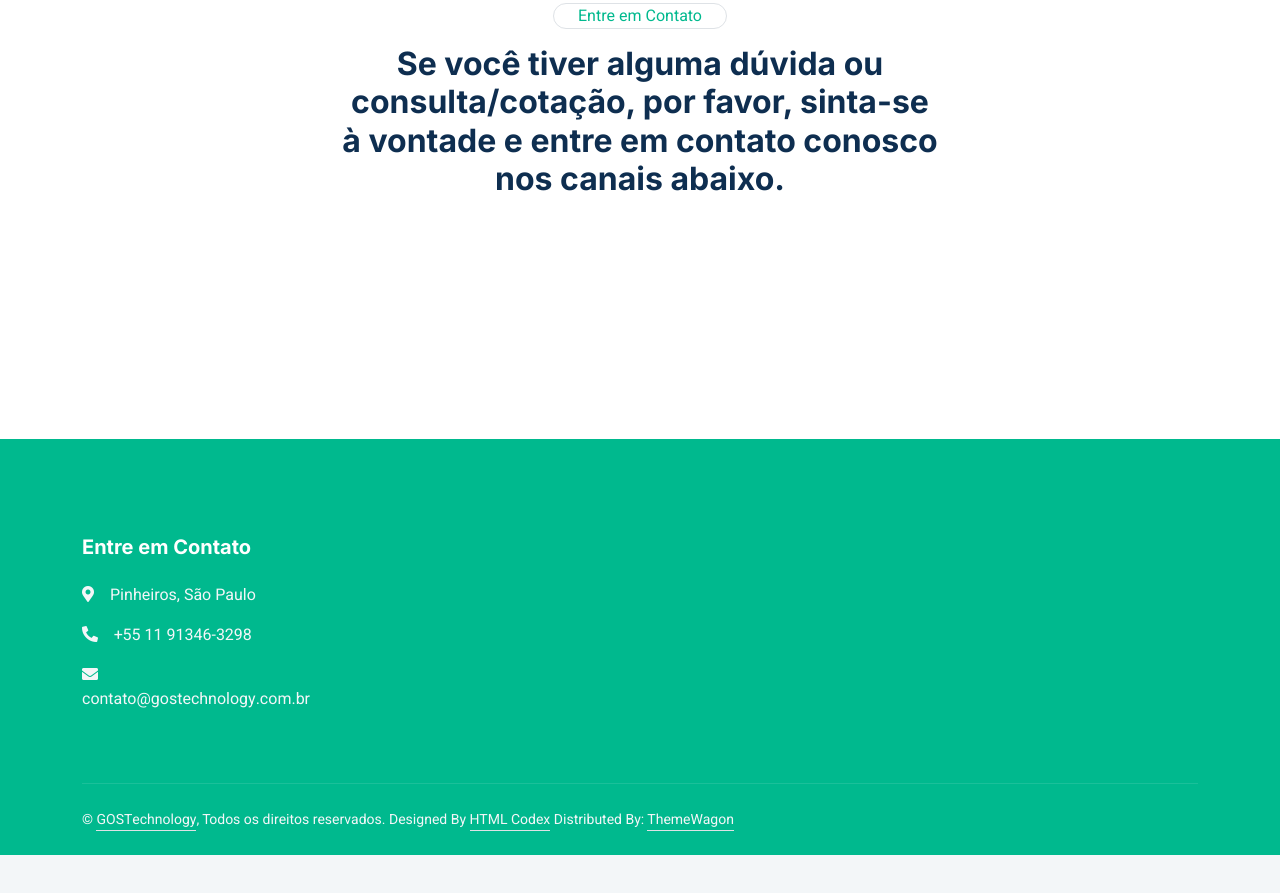
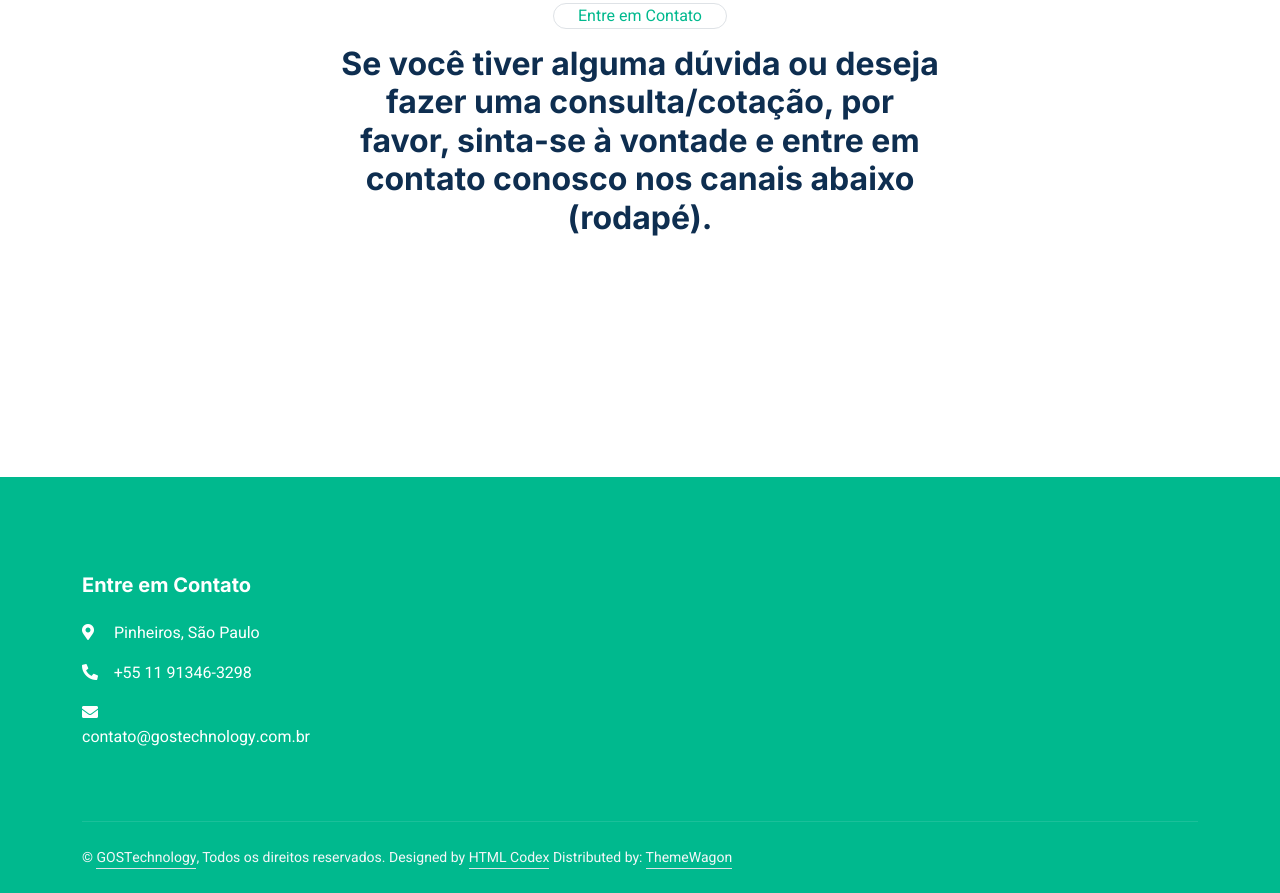
Before and after one commit to gabrielmotakiru/GOSTechnology.LandingPage, a plain HTML site: page contact.html in a window 1280 px wide. Shown: the part 557-1450 px from the top of the page. Before the commit the page ends 1412 px from the top, so only its background shows below. Drawn offline with nearby package versions, Linux system fonts and the light colour scheme.

Commit message:
feat: initial commit.

```diff
--- a/contact.html
+++ b/contact.html
@@ -50,9 +50,9 @@
                     <!-- <img src="img/logo.png" alt="Logo"> -->
                 </a>
                 <!-- -------------------------------------------------------------------------------------------------------------------------------------------------------------------------------------------------------------------- -->
-                <!-- <button class="navbar-toggler" type="button" data-bs-toggle="collapse" data-bs-target="#navbarCollapse">
+                <button class="navbar-toggler" type="button" data-bs-toggle="collapse" data-bs-target="#navbarCollapse">
                     <span class="fa fa-bars"></span>
-                </button> -->
+                </button>
                 <!-- -------------------------------------------------------------------------------------------------------------------------------------------------------------------------------------------------------------------- -->
                 <div class="collapse navbar-collapse" id="navbarCollapse">
                     <div class="navbar-nav ms-auto py-0">
@@ -103,7 +103,7 @@
                 <div class="mx-auto text-center wow fadeInUp" data-wow-delay="0.1s" style="max-width: 600px;">
                     <!-- -------------------------------------------------------------------------------------------------------------------------------------------------------------------------------------------------------------------- -->
                     <div class="d-inline-block border rounded-pill text-primary px-4 mb-3">Entre em Contato</div>
-                    <h2 class="mb-5">Se você tiver alguma dúvida ou consulta/cotação, por favor, sinta-se à vontade e entre em contato conosco nos canais abaixo.</h2>
+                    <h2 class="mb-5">Se você tiver alguma dúvida ou deseja fazer uma consulta/cotação, por favor, sinta-se à vontade e entre em contato conosco nos canais abaixo (rodapé).</h2>
                     <!-- -------------------------------------------------------------------------------------------------------------------------------------------------------------------------------------------------------------------- -->
                 </div>
                 <!-- -------------------------------------------------------------------------------------------------------------------------------------------------------------------------------------------------------------------- -->
@@ -155,9 +155,9 @@
                 <div class="row g-5">
                     <div class="col-md-6 col-lg-3">
                         <h5 class="text-white mb-4">Entre em Contato</h5>
-                        <p><i class="fa fa-map-marker-alt me-3"></i>Pinheiros, São Paulo</p>
-                        <p><i class="fa fa-phone-alt me-3"></i>+55 11 91346-3298</p>
-                        <p><i class="fa fa-envelope me-3"></i>contato@gostechnology.com.br</p>
+                        <p><a style="color:white" target="_blank" href="https://goo.gl/maps/DwQMxV7v38TU85V46"><i class="fa fa-map-marker-alt me-3"></i> Pinheiros, São Paulo</a></p>
+                        <p><a style="color:white" target="_blank" href="https://wa.me/5511913463298"><i class="fa fa-phone-alt me-3"></i>+55 11 91346-3298</a></p>
+                        <p><a style="color:white" target="_blank" href="mailto:contato@gostechnology.com.br"><i class="fa fa-envelope me-3"></i>contato@gostechnology.com.br</a></p>
                         <div class="d-flex pt-2">
                             <!-- -------------------------------------------------------------------------------------------------------------------------------------------------------------------------------------------------------------------- -->
                             <!-- <a class="btn btn-outline-light btn-social" href=""><i class="fab fa-twitter"></i></a>
@@ -207,8 +207,8 @@
                             &copy; <a class="border-bottom" href="#">GOSTechnology</a>, Todos os direitos reservados.
 
 							<!--/*** This template is free as long as you keep the footer author’s credit link/attribution link/backlink. If you'd like to use the template without the footer author’s credit link/attribution link/backlink, you can purchase the Credit Removal License from "https://htmlcodex.com/credit-removal". Thank you for your support. ***/-->
-							Designed By <a class="border-bottom" href="https://htmlcodex.com">HTML Codex</a>
-                            Distributed By: <a class="border-bottom" href="https://themewagon.com" target="_blank">ThemeWagon</a>
+							Designed by <a class="border-bottom" href="https://htmlcodex.com">HTML Codex</a>
+                            Distributed by: <a class="border-bottom" href="https://themewagon.com" target="_blank">ThemeWagon</a>
                         </div>
                         <div class="col-md-6 text-center text-md-end">
                             <div class="footer-menu">
```
